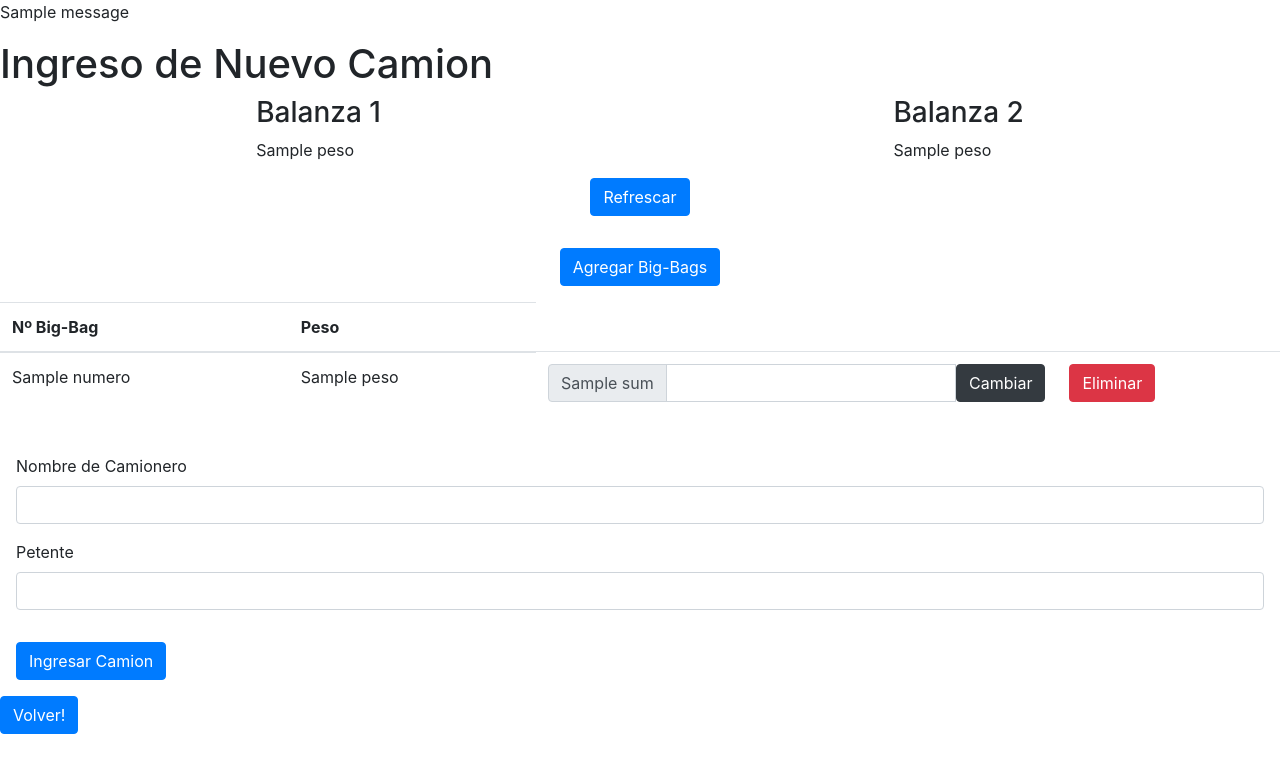
After one commit to santiagotcl/Proyecto-Puente-Grua, a Flask app: template templates/Nuevocamion.html in a window 1280 px wide. The commit adds this page. Shown: the top 773 px of the page. Run offline with Flask 2, Linux system fonts and the light colour scheme; the template is opened without the code that fills it: most values are stand-ins (such as "Sample title", 1, 10 or a date in 2020); one stand-in notice (Sample message) is shown; some libraries are stand-ins or nearby versions.

Commit message:
plantilla nuevo camion y boton refresh andando

```diff
--- a/App.py
+++ b/App.py
@@ -3,6 +3,8 @@ import sqlite3
 from datetime import datetime
 from werkzeug.security import generate_password_hash, check_password_hash
 from flask_login import LoginManager, UserMixin, login_user, login_required, logout_user, current_user
+import requests
+from bs4 import BeautifulSoup
 
 app=Flask(__name__)
 
@@ -13,12 +15,18 @@ app=Flask(__name__)
 #app.config["MYSQL_DB"] = "bbddlub" #le pido que se conecte a la base de datos prueba flask
 ##cuando pongo el puerto no anda
 
+
+
 class User(UserMixin):
     def __init__(self, id, name, permiso):
         self.id = id
         self.name = name
         self.permiso = permiso
 
+class Temp():
+    def __init__(self,numero,peso):
+        self.numero = numero
+        self.peso = peso
 
 
 login_manager = LoginManager()
@@ -37,8 +45,7 @@ app.secret_key="mysecretkey"
 
 #en templates guardo todo lo que se ve
 
-suma=[]#memoria interna de articulos seleccionados
-total=0.0#total en pesos de la compra
+BigTemp=[]#memoria interna de articulos seleccionados
 
 #hashed_pw = generate_password_hash("1995",method="sha256")
 #mysql.execute("INSERT INTO usuarios (username,password,permiso) VALUES (?,?,?)",
@@ -190,5 +197,34 @@ def Logout():
         return render_template("index.html")
 
 
+
+
+
+
+
+
+
+
+
+##########################################################################
+##########################APLICACION DE CAMIONES##########################
+##########################################################################
+def get_data():
+    response = requests.get("http://10.0.0.28")
+    response.encoding = "utf-8"
+    response = requests.get("http://10.0.0.28")
+    soup=BeautifulSoup(response.text,'html.parser')
+    hola=soup.find_all("p")
+    hola1=[hola[3].contents[0],hola[5].contents[0]]
+    return(hola1)
+
+
+@app.route("/Nuevocamion", methods=['GET'])#recibo un parametro tipo string
+@login_required
+def Nuevocamion():
+    global BigTemp
+    return render_template("Nuevocamion.html",bigtemp=BigTemp,peso=get_data())
+
+
 if __name__ == "__main__":
-    app.run(host= '192.168.0.101', port = 3000, debug = True) #hacemos que se refresque solo
+    app.run(port = 3000, debug = True) #hacemos que se refresque solo
--- /dev/null
+++ b/templates/Nuevocamion.html
@@ -0,0 +1,115 @@
+<!DOCTYPE html>
+<html lang="en">
+<head>
+    <meta charset="UTF-8">
+    <meta name="viewport" content="width=device-width, initial-scale=1.0">
+    <title>Camion</title>
+    <link rel="stylesheet" href="https://stackpath.bootstrapcdn.com/bootstrap/4.5.0/css/bootstrap.min.css" integrity="sha384-9aIt2nRpC12Uk9gS9baDl411NQApFmC26EwAOH8WgZl5MYYxFfc+NcPb1dKGj7Sk" crossorigin="anonymous">
+</head>
+
+<body>
+    {% with messages = get_flashed_messages() %}
+    {% if messages %}
+    {% for message in messages %}
+        <p>{{message}}</p>
+    {% endfor %}
+    {% endif %}
+    {% endwith %}
+    {% set i=0 %}
+
+    <h1>Ingreso de Nuevo Camion</h1>
+
+    <div style="display: flex; flex-direction: column;">
+        <div style="display: flex; flex-direction: row; justify-content: space-around;">
+            <div>
+                <div><h3>Balanza 1</h3></div>
+                <div>{{peso.0}}</div>
+            </div>
+
+            <div>
+                <div><h3>Balanza 2</h3></div>
+                <div>{{peso.1}}</div>
+            </div>
+
+        </div>
+
+
+
+        <div style="display: block; text-align: center;">
+
+            <a href="/Nuevocamion"><button class="btn btn-primary" style="margin: 1rem;" >Refrescar</button></a>
+
+        </div>
+
+        <div style="display: block; text-align: center;">
+
+            <button type="submit" class="btn btn-primary" style="margin: 1rem;" >Agregar Big-Bags</button>
+
+        </div>
+
+
+
+
+
+        <div>
+            <table class="table">
+                <thead>
+                <tr>
+                    <th scope="col">Nº Big-Bag</th>
+                    <th scope="col">Peso</th>
+                </tr>
+                </thead>
+                <tbody>
+
+                    {% for sum in BigTemp %}
+
+                        <tr>
+                            <td>{{sum.numero}}</td>
+                            <td>{{sum.peso}}</td>
+                            <td>
+                                <form action="/Cambiar/{{sum.0}}" method="POST" class="input-group mb-2">
+                                    <div class="input-group-prepend">
+                                      <span class="input-group-text">{{sum.3}}</span>
+                                    </div>
+                                    <input type="number" class="form-control" style="width: 0.5rem;" name="permiso">
+                                    <button type="submit" class="btn btn-dark" >Cambiar</button>
+                                </form>
+                            </td>
+                            <td>
+                                <a href="/Eliminar/{{sum.0}}"><button type="button" class="btn btn-danger" >Eliminar</button></a>
+                            </td>
+
+
+                    {% endfor %}
+                        </tr>
+
+                </tbody>
+            </table>
+        </div>
+
+
+
+
+
+        <div>
+            <form action="/Registro_usuario" method="POST">
+
+                <div class="form-group" style="margin: 1rem;">
+                    <label>Nombre de Camionero</label>
+                    <input type="text" class="form-control" name="nombre">
+                </div>
+
+                <div class="form-group" style="margin: 1rem;">
+                    <label>Petente</label>
+                    <input type="text" class="form-control" name="patente">
+                </div>
+
+
+                <button type="submit" class="btn btn-primary" style="margin: 1rem;">Ingresar Camion</button>
+              </form>
+        </div>
+
+    </div>
+    <a href="/Ingreso"><button type="button" class="btn btn-primary" >Volver!</button></a>
+</body>
+</html>
--- a/templates/buscar.html
+++ b/templates/buscar.html
@@ -3,7 +3,7 @@
 <head>
     <meta charset="UTF-8">
     <meta name="viewport" content="width=device-width, initial-scale=1.0">
-    <title>prueba flask</title>
+    <title>Inicio</title>
     <link rel="stylesheet" href="https://stackpath.bootstrapcdn.com/bootstrap/4.5.0/css/bootstrap.min.css" integrity="sha384-9aIt2nRpC12Uk9gS9baDl411NQApFmC26EwAOH8WgZl5MYYxFfc+NcPb1dKGj7Sk" crossorigin="anonymous">
 </head>
 
@@ -29,5 +29,7 @@
 
     <a href="/Logout"><button type="button" class="btn btn-primary" >Desconectarse</button></a>
 
+    <a href="/Nuevocamion"><button type="button" class="btn btn-primary" >Nuevo camion</button></a>
+
 </body>
 </html>
```
